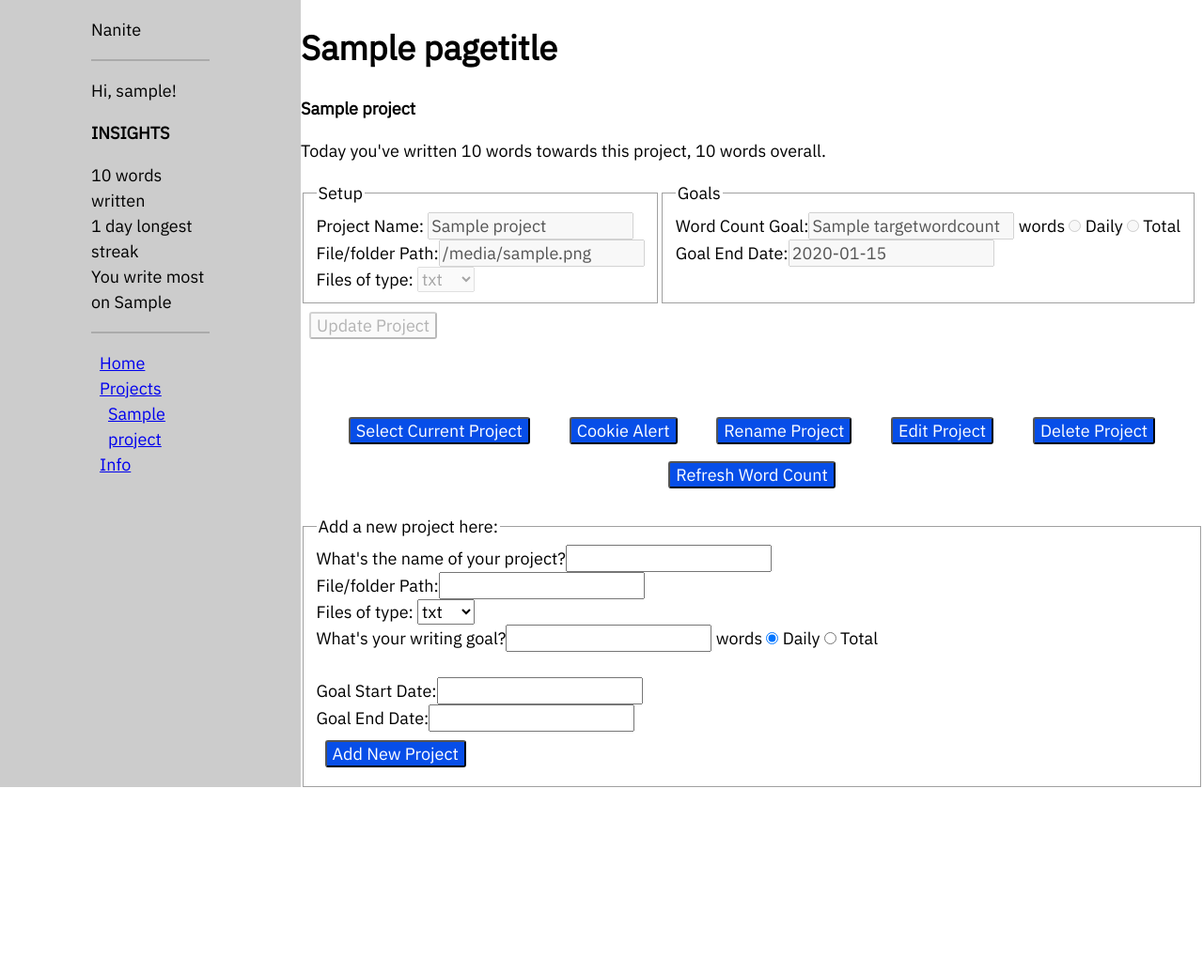
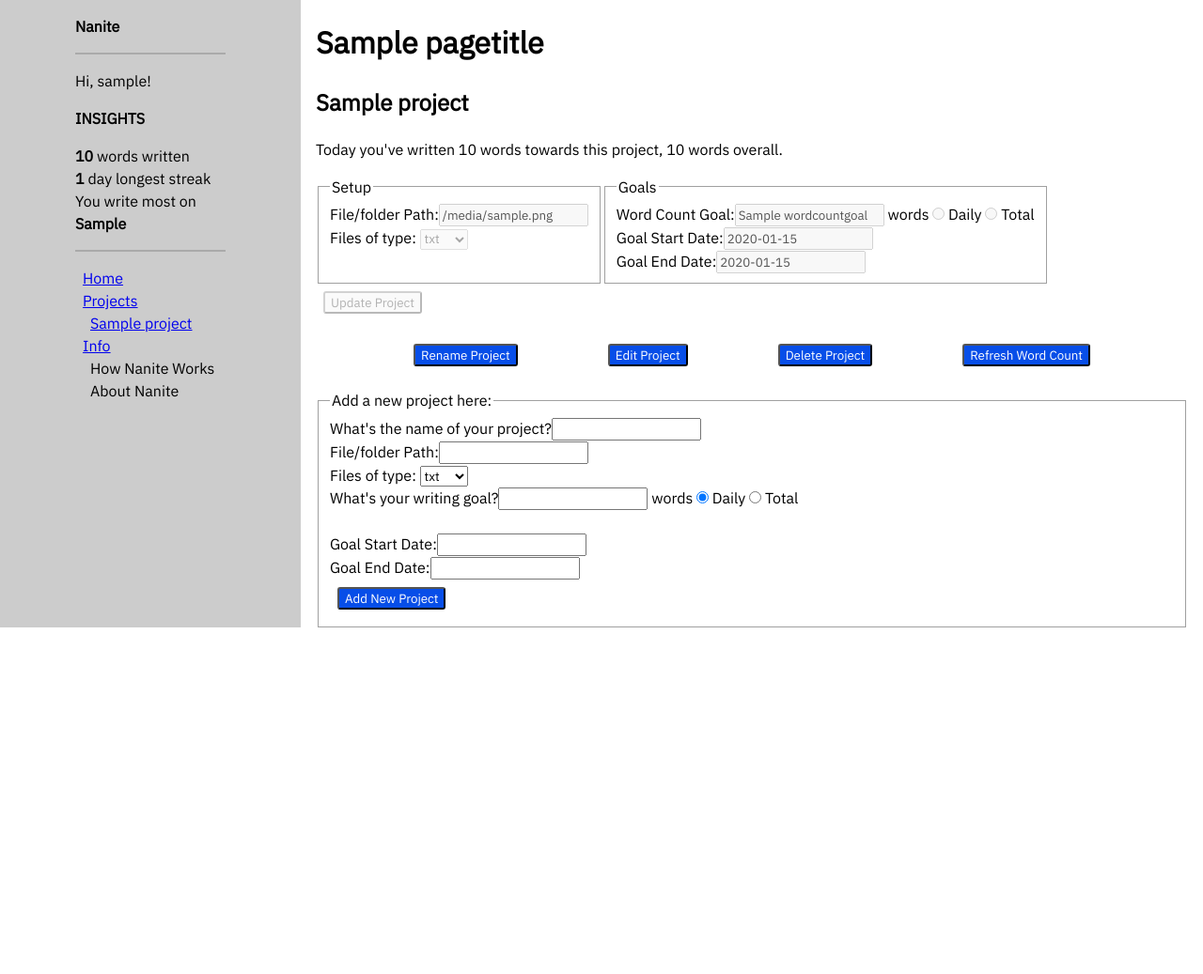
Before and after one commit to ericoulster/Project-Nanite, a Python web app: template front_end/templates/options.html in a window 1280 px wide. Shown: the top 1037 px of the page at 94% size. After the commit the page ends 668 px from the top, so only its background shows below. Run offline with Jinja, Linux system fonts and the light colour scheme; the template is opened without the code that fills it: most values are stand-ins (such as "Sample title", 1, 10 or a date in 2020).

Commit message:
Re-added daily target word count

```diff
--- a/front_end/static/css/style.css
+++ b/front_end/static/css/style.css
@@ -1,3 +1,10 @@
+/* ///////////////////////////////// */
+/* /// Debug Classes /// */
+
+.debug {
+    display: none;
+}
+
 /* ///////////////////////////////// */
 /* /// Sitewide Styles /// */
 /* Layout: Grid */
@@ -12,7 +19,7 @@
       ". . . .";
   }
   .leftside { grid-area: leftside; background-color: #cccccc; }
-  .main { grid-area: main; }
+  .main { grid-area: main; padding-left: 1rem; padding-right: 1rem;}
 
   @media all and (-ms-high-contrast:none) {
 
@@ -42,7 +49,7 @@
 /* Sidebar */
 
 .sidebar .content {
-    width: 7rem;
+    width: 10rem;
     margin: auto;
 }
 
@@ -59,6 +66,12 @@
     padding: 1em 0px;
 }
 
+.sidebar .logo a {
+    font-weight: bold;
+    color: black;
+    text-decoration: none;
+}
+
 .sidebar .navbar li.nav-item {
     padding-inline-start: 0.5rem;
 }
@@ -68,14 +81,18 @@
     padding: 0;
 }
 
-.sidebar ul .insights-item {
+.sidebar .insights-list .insights-item {
     padding-inline-start: 0rem;
+}
+
+.sidebar .insights-list .insights-item .metric {
+    font-weight: bold;
 }
 
 /* Font */
 * {
     font-family: 'IBM Plex Sans', cursive, sans-serif;
-    font-size: large;
+    /* font-size: large; */
 }
 
 /* Buttons */
@@ -105,9 +122,10 @@ ol li, ul li {
 
 /* Hidden (usu. modals, forms) */
 .hidden {
+    height: 0px;
     visibility: hidden;
     opacity: 0;
-    transition: visibility, opacity 0.5s;
+    transition: visibility, opacity, height 0.5s;
 }
 
 
--- a/front_end/templates/base-app.html
+++ b/front_end/templates/base-app.html
@@ -4,7 +4,7 @@
 <body class="{{pagetitle.lower().replace(' ', '-')}} grid-container"></body>
   <div id="left-sidebar" class="leftside sidebar">
     <div id="left-sidebar-content" class="content">
-      <div class="logo">Nanite</div>
+      <div class="logo"><a href="/">Nanite</a></div>
       <div id="sidebar-insights" class="insights">
         <p>Hi, {{username}}!</p>
         <h2>Insights</h2>
@@ -21,14 +21,14 @@
           </li>
             <li class="nav-item">
               <a class="nav-link" href="/options">Projects</a>
-              <ul>
+              <ul id="projects-list-sidebar">
                 {% for idx, project in menuprojects %}
                 <li class="nav-item nav-sub-item"><a class="nav-link" href="#">{{project['name']}}</a></li>
                 {% endfor %}
               </ul>
             </li>
             <li class="nav-item">
-              <a class="nav-link" href="#">Info</a>
+              {% include 'info-sidebar.html' %}
             </li>
         </ul>
       </nav>
--- /dev/null
+++ b/front_end/templates/info-sidebar.html
@@ -0,0 +1,5 @@
+<a class="nav-link" href="#">Info</a>
+<ul id="info-list-sidebar">
+<li class="nav-item nav-sub-item">How Nanite Works</li>
+<li class="nav-item nav-sub-item">About Nanite</li>
+</ul>
--- a/front_end/templates/options.html
+++ b/front_end/templates/options.html
@@ -13,7 +13,7 @@
           <fieldset>
               <legend>Setup</legend>
                 <input type="text" name="projectid" value="{{idx}}" class="formfield" hidden required disabled>
-                <label>Project Name: </label><input type="text" name="name" value="{{ project.name }}" class="formfield" required disabled><br/>
+                <input type="text" name="name" value="{{ project.name }}" class="formfield" hidden required disabled>
                 <label>File/folder Path:</label><input type="text" name="filepath" value="{{ project.filepath }}" class="formfield" required disabled><br/>
                 <label>Files of type:</label>
                   <select name="filetype" selected="{{ project.filetype }}" class="formfield" required disabled>
@@ -24,7 +24,7 @@
           </fieldset>
           <fieldset>
             <legend>Goals</legend>
-                <label>Word Count Goal:</label><input type="text" name="targetwordcount" value="{{ project.targetwordcount }}" class="formfield" required disabled> words
+                <label>Word Count Goal:</label><input type="text" name="wordcountgoal" value="{{ project.wordcountgoal }}" class="formfield" required disabled> words
                 <div class="regularity selection" style="display:inline-block;">
                   <input type="radio" id="daily" name="wordcountreg-{{idx}}" value="daily" class="formfield" disabled>
                   <label for="daily">Daily</label>
@@ -32,6 +32,7 @@
                   <label for="total">Total</label>
                 </div>
                 <br/>
+                <label>Goal Start Date:</label><input type="text" name="targetstartdate" value="{{ project.targetenddate }}" required disabled><br/>
                 <label>Goal End Date:</label><input type="text" name="targetenddate" value="{{ project.targetenddate }}" class="formfield" required disabled><br/>
             </fieldset>
         </div>
@@ -45,11 +46,11 @@
         </form>
       </div>
       <div id="project-actions-{{idx}}" class="project-actions project-actions-{{idx}}">
-        <form action = "/current-project" method = "POST">
+        <form class="debug" action = "/current-project" method = "POST">
             <input type="hidden" name="currentproject" value="{{idx}}">
             <input type="submit" value="Select Current Project">
         </form>
-          <button onclick="alert(document.cookie);">Cookie Alert</button>
+          <button class="debug" onclick="alert(document.cookie);">Cookie Alert</button>
           <button onclick="m = document.querySelectorAll('.modal'); m.forEach(function(x){x.classList.toggle('hidden')})">Rename Project</button>
           <button onclick="pr = document.querySelectorAll('div#project-{{idx}} > form#project-{{idx}}-form .formfield'); pr.forEach(function(x){x.toggleAttribute('disabled')})">Edit Project</button>
         <form action = "/project-options/{{idx}}/del" method = "POST">
@@ -77,7 +78,7 @@
               <option value="rtf">rtf</option>
               <option value="docx">docx</option>
             </select><br/>
-            <label>What's your writing goal?</label><input type="text" name="targetwordcount" required> words
+            <label>What's your writing goal?</label><input type="text" name="wordcountgoal" required> words
             <input type="radio" id="daily" name="wordcountreg-new" value="daily" checked>
             <label for="daily">Daily</label>
             <input type="radio" id="total" name="wordcountreg-new" value="total">
--- a/sample_data.py
+++ b/sample_data.py
@@ -7,8 +7,9 @@ def dummy_projects():
             "name": "Alice in Project Land",
             "filepath": "C:/Dummy/File/Path.txt",
             "filetype": 'txt',
-            "targetwordcount": 20000,
+            "wordcountgoal": 20000,
             "todaystargetwordcount": 1000,
+            "targetstartdate": 201210, #10 Dec 2020
             "targetenddate": 210331 #31st March 2021
         }
 
@@ -16,8 +17,9 @@ def dummy_projects():
             "name": "Writing for Dummies",
             "filepath": "C:/Dummy/File/Path2.txt",
             "filetype": 'txt',
-            "targetwordcount": 50000,
+            "wordcountgoal": 50000,
             "todaystargetwordcount": 1000,
+            "targetstartdate": 201208, #08 Dec 2020
             "targetenddate": 210721 #21st Jul 2021
         }
 
```
Also changed, not shown: front_end/urls.py (+14 -12 lines).
